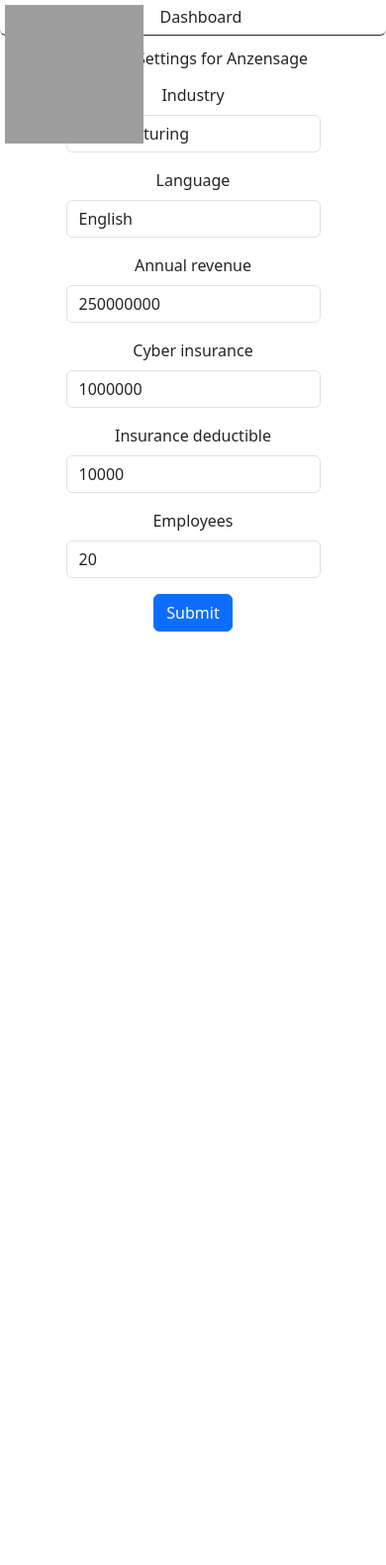
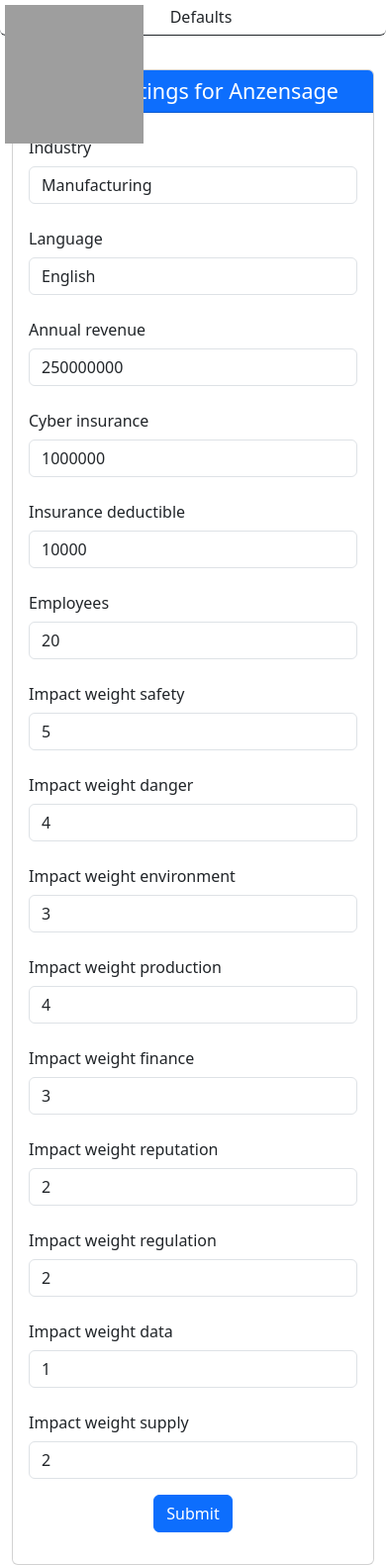
Before and after one commit to stu8king/ProjectAlpha, a Django app: page /OTRisk/create/ in a window 390 px wide. Shown: the whole page at 99% size. Before the commit the page ends 638 px from the top, so only its background shows below. Run offline with Django 4.2, Linux system fonts and the light colour scheme; a user stored in the database is signed in; data comes from the database, SQL or seed files in the repository; both versions use the stored data as it was after the commit; some libraries are stand-ins or nearby versions; grey boxes are pictures that could not be loaded.

Commit message:
first commit

```diff
--- a/OTRisk/forms.py
+++ b/OTRisk/forms.py
@@ -66,6 +66,87 @@ class OrganizationDefaultsForm(forms.ModelForm):
         label="Industry",
         empty_label="Select Industry",
         widget=forms.Select(attrs={'class': 'form-control'})
+    )
+    impact_weight_safety = forms.IntegerField(
+        widget=forms.NumberInput(attrs={
+            'class': 'form-control',
+            'min': 1,
+            'max': 5,
+            'type': 'number'
+        }),
+        required=True
+    )
+    impact_weight_danger = forms.IntegerField(
+        widget=forms.NumberInput(attrs={
+            'class': 'form-control',
+            'min': 1,
+            'max': 5,
+            'type': 'number'
+        }),
+        required=True
+    )
+    impact_weight_data = forms.IntegerField(
+        widget=forms.NumberInput(attrs={
+            'class': 'form-control',
+            'min': 1,
+            'max': 5,
+            'type': 'number'
+        }),
+        required=True
+    )
+    impact_weight_environment = forms.IntegerField(
+        widget=forms.NumberInput(attrs={
+            'class': 'form-control',
+            'min': 1,
+            'max': 5,
+            'type': 'number'
+        }),
+        required=True
+    )
+    impact_weight_finance = forms.IntegerField(
+        widget=forms.NumberInput(attrs={
+            'class': 'form-control',
+            'min': 1,
+            'max': 5,
+            'type': 'number'
+        }),
+        required=True
+    )
+    impact_weight_production = forms.IntegerField(
+        widget=forms.NumberInput(attrs={
+            'class': 'form-control',
+            'min': 1,
+            'max': 5,
+            'type': 'number'
+        }),
+        required=True
+    )
+    impact_weight_regulation = forms.IntegerField(
+        widget=forms.NumberInput(attrs={
+            'class': 'form-control',
+            'min': 1,
+            'max': 5,
+            'type': 'number'
+        }),
+        required=True
+    )
+    impact_weight_reputation = forms.IntegerField(
+        widget=forms.NumberInput(attrs={
+            'class': 'form-control',
+            'min': 1,
+            'max': 5,
+            'type': 'number'
+        }),
+        required=True
+    )
+    impact_weight_supply = forms.IntegerField(
+        widget=forms.NumberInput(attrs={
+            'class': 'form-control',
+            'min': 1,
+            'max': 5,
+            'type': 'number'
+        }),
+        required=True
     )
 
     def __init__(self, *args, **kwargs):
--- a/OTRisk/templates/OTRisk/dashboard.html
+++ b/OTRisk/templates/OTRisk/dashboard.html
@@ -145,7 +145,7 @@
               </a>
               <ul class="dropdown-menu" aria-labelledby="navbarDropdown">
 
-                    <li><a  class="dropdown-item" style="font-size: 12px;" href="{% url 'OTRisk:setup_org' %}">Defaults</a></li>
+                    <li><a  class="dropdown-item" style="font-size: 12px;" href="{% url 'OTRisk:setup_org' %}">Set Defaults</a></li>
                   <li><a  class="dropdown-item" style="font-size: 12px;" href="{% url 'OTRisk:admin_users' %}">Admin Users</a></li>
               <li><a  class="dropdown-item" style="font-size: 12px;" href="{% url 'OTRisk:upload_questionnaire' %}">Upload Questionnaires</a></li>
                   {% if user.is_staff %}
--- a/OTRisk/templates/OTRisk/org_setup.html
+++ b/OTRisk/templates/OTRisk/org_setup.html
@@ -110,7 +110,7 @@
 <nav class="navbar navbar-expand-lg navbar-scroll shadow-0 border-bottom border-dark rounded">
   <div class="container-fluid d-flex justify-content-between">
    <a class="navbar-brand" href="{% url 'OTRisk:dashboardhome' %}"><img src="{% static 'images/iota - white 1.png' %}" style="height: 140px; width: 140px" class="navbar-logo" alt="">   </a>
-      <h6 class="my-auto text-center flex-grow-1">Dashboard</h6>
+      <h6 class="my-auto text-center flex-grow-1">Defaults</h6>
 
     <div class="collapse navbar-collapse" id="navbarSupportedContent">
       <ul class="navbar-nav ms-auto">
@@ -165,36 +165,39 @@
 <div class="row" style="height: 10px">
     <div class="col"></div>
 </div>
-<div class="row">
-    <div class="col-md-4"></div>
-    <div class="col-md-4 text-center">Default Settings for {{ user.userprofile.organization.name }}</div>
-    <div class="col-md-4"></div>
+<div class="container mt-4">
+    <div class="row justify-content-center">
+        <div class="col-md-8">
+            <div class="card">
+                <div class="card-header bg-primary text-white">
+                    <h4 class="mb-0">Default Settings for {{ user.userprofile.organization.name }}</h4>
                 </div>
-
-<div class="row" style="height: 10px">
-    <div class="col"></div>
-</div>
-<div class="row">
-    <div class="col-md-1"></div>
-    <div class="col-md-4"></div>
-    <div class="col-md-2 text-center" style="align-items: center">
-
+                <div class="card-body">
                     <form method="post" class="form-horizontal">
                         {% csrf_token %}
                         {% for field in form %}
-                <div class="form-group">
-                    <label for="{{ field.id_for_label }}" class="control-label">{{ field.label }}</label>
-                    <div>
-                        {{ field }}  <!-- The form control classes are already added in the Python code -->
+                            <div class="form-group row mb-3">
+                                <label for="{{ field.id_for_label }}" class="col-sm-4 col-form-label">{{ field.label }}</label>
+                                <div class="col-sm-8">
+                                    {{ field }}
                                     {% if field.help_text %}
-                            <p class="help-block">{{ field.help_text }}</p>
+                                        <small class="form-text text-muted">{{ field.help_text }}</small>
                                     {% endif %}
                                 </div>
                             </div>
                         {% endfor %}
-            <div class="form-group">
-                <div>
-                    <input type="button" value="Submit" class="btn btn-primary" id="submitBtn">
+                        <div class="form-group row">
+                            <div class="col-sm-12 text-center">
+                                <button type="button" class="btn btn-primary" id="submitBtn">Submit</button>
+                            </div>
+                        </div>
+                    </form>
+                </div>
+            </div>
+        </div>
+    </div>
+</div>
+
  <script>
 document.getElementById('submitBtn').addEventListener('click', function(e) {
     e.preventDefault();
@@ -212,20 +215,6 @@
     });
 });
 </script>
-
-                </div>
-            </div>
-        </form>
-
-
-
-
-    </div>
-    <div class="col-md-4"></div>
-
-    <div class="col-md-1"></div>
-
-</div>
 
  <script type="text/javascript">
     document.addEventListener('DOMContentLoaded', function() {
--- a/OTRisk/views.py
+++ b/OTRisk/views.py
@@ -66,6 +66,64 @@ import chardet
 app_name = 'OTRisk'
 
 
+###########################
+###########################
+# function to update the total BIA score from all scenarios associated with a given cyberPHAID
+def update_bia_scenarios(cyber_pha_id, user):
+    # Fetch the CyberPHAHeader record
+    try:
+        cyber_pha_header = tblCyberPHAHeader.objects.get(ID=cyber_pha_id)
+    except tblCyberPHAHeader.DoesNotExist:
+        # Handle the case where the record does not exist
+        return
+
+    # Fetch the organization defaults for the user's organization
+    try:
+        user_profile = UserProfile.objects.get(user=user)
+        organization_defaults = OrganizationDefaults.objects.get(organization=user_profile.organization)
+    except (UserProfile.DoesNotExist, OrganizationDefaults.DoesNotExist):
+        # Handle cases where UserProfile or OrganizationDefaults does not exist
+        return
+
+    # Extract the impact weightings from OrganizationDefaults
+    impact_fields_weightings = {
+        'impactSafety': organization_defaults.impact_weight_safety,
+        'impactDanger': organization_defaults.impact_weight_danger,
+        'impactEnvironment': organization_defaults.impact_weight_environment,
+        'impactProduction': organization_defaults.impact_weight_production,
+        'impactFinance': organization_defaults.impact_weight_finance,
+        'impactReputation': organization_defaults.impact_weight_reputation,
+        'impactRegulation': organization_defaults.impact_weight_regulation,
+        'impactData': organization_defaults.impact_weight_data,
+        'impactSupply': organization_defaults.impact_weight_supply
+    }
+
+    # Calculate the weighted sum of each impact field
+    weighted_impacts = {
+        field: Avg(field) * weight
+        for field, weight in impact_fields_weightings.items()
+    }
+
+    # Aggregate the weighted sums from related scenarios
+    weighted_averages = tblCyberPHAScenario.objects.filter(
+        CyberPHA=cyber_pha_header,
+        Deleted=0  # Assuming you only want to include non-deleted scenarios
+    ).aggregate(**weighted_impacts)
+
+    # Calculate the total of all weightings
+    total_weighting = sum(impact_fields_weightings.values())
+
+    # Calculate the overall weighted average impact score
+    total_weighted_avg_score = sum(weighted_averages.values()) / total_weighting
+
+    # Update the bia_scenarios field in the CyberPHAHeader record
+    cyber_pha_header.bia_scenarios = total_weighted_avg_score
+    cyber_pha_header.save()
+
+
+###########################
+###########################
+
 # Assessment framework Code
 #########################
 @login_required
@@ -229,7 +287,8 @@ def list_frameworks(request):
 @login_required
 def edit_assessment(request, assessment_id):
     # Retrieve the existing SelfAssessment or redirect if not found
-    self_assessment = get_object_or_404(SelfAssessment, pk=assessment_id, user=request.user, organization_id=get_user_organization_id(request))
+    self_assessment = get_object_or_404(SelfAssessment, pk=assessment_id, user=request.user,
+                                        organization_id=get_user_organization_id(request))
     framework = self_assessment.framework  # Get the associated framework
     questions = AssessmentQuestion.objects.filter(framework=self_assessment.framework)
 
@@ -611,7 +670,6 @@ def delete_user(request, user_id):
 
 @login_required
 def admin_users(request):
-
     current_user_profile = UserProfile.objects.get(user=request.user)
     organization = current_user_profile.organization
     user_profiles = UserProfile.objects.filter(organization=organization)
@@ -1132,6 +1190,8 @@ def save_or_update_cyberpha(request):
 
             request.session['cyberPHAID'] = cyberphaid  # Set the session variable
 
+            # lastly, update the overall BIA score for the cyberpha
+            update_bia_scenarios(cyberphaid, request.user)
         # Call the assess_cyberpha function
         return assess_cyberpha(request, cyberPHAID=cyberphaid)
 
```
Also changed, not shown: OTRisk/models/Model_CyberPHA.py (+66 -1 lines), OTRisk/pha_views.py (+24 -4 lines), OTRisk/templates/OTRisk/iotaphamanager.html (+26 -0 lines), OTRisk/templates/OTRisk/phascenariomgr.html (+7 -1 lines), db.sqlite3. Lines whose indentation alone changed are shown as unchanged.
